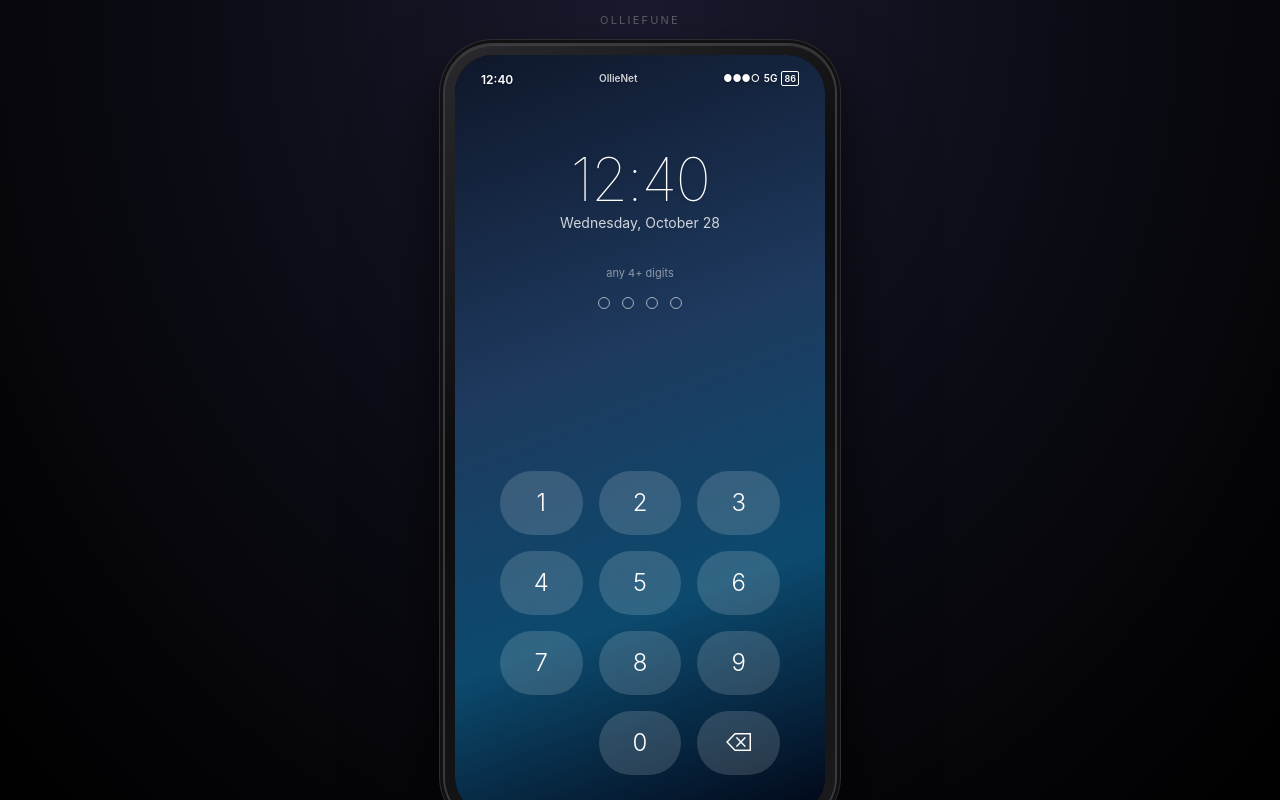
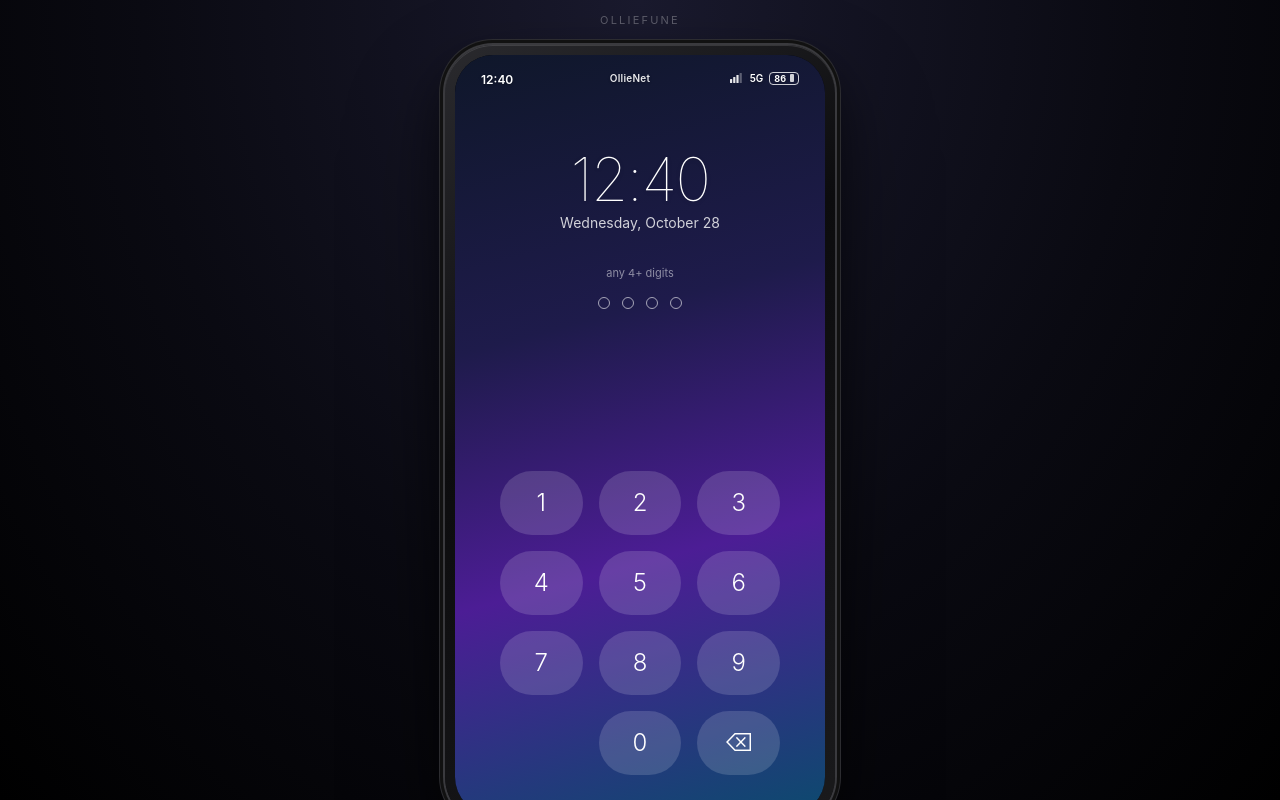
Before and after one commit to darkymark5511-png/olliefune, a Next.js app: page / in a window 1280 px wide. Built offline with nearby package versions, Linux system fonts and the light colour scheme.

Commit message:
ui: StatusBar, Boot, Lock, Home, Shell — Origin liquid glass

```diff
--- a/components/phone/BootScreen.tsx
+++ b/components/phone/BootScreen.tsx
@@ -4,21 +4,35 @@ import { useEffect } from "react";
 
 export default function BootScreen({ onDone }: { onDone: () => void }) {
   useEffect(() => {
-    const t = setTimeout(onDone, 2200);
+    const t = setTimeout(onDone, 2400);
     return () => clearTimeout(t);
   }, [onDone]);
 
   return (
     <div className="absolute inset-0 z-30 flex flex-col items-center justify-center bg-black">
-      <div className="animate-boot-fade flex flex-col items-center gap-4">
-        <div className="flex h-16 w-16 items-center justify-center rounded-[22%] bg-gradient-to-br from-sky-400 to-indigo-600 text-3xl font-black shadow-lg shadow-sky-500/30">
+      <div className="boot-logo flex flex-col items-center gap-5">
+        <div
+          className="flex h-[72px] w-[72px] items-center justify-center rounded-[22%] text-3xl font-black text-white shadow-2xl"
+          style={{
+            background:
+              "linear-gradient(145deg, #7dd3fc 0%, #6366f1 45%, #a855f7 100%)",
+            boxShadow:
+              "0 12px 40px rgba(99,102,241,0.45), inset 0 1px 0 rgba(255,255,255,0.4)",
+          }}
+        >
           F
         </div>
-        <p className="text-sm font-semibold tracking-widest text-white/70">
+        <p className="text-[13px] font-semibold tracking-[0.35em] text-white/70">
           FUNE
         </p>
-        <div className="mt-8 h-1 w-24 overflow-hidden rounded-full bg-white/10">
-          <div className="h-full w-1/2 animate-pulse-soft rounded-full bg-white/50" />
+        <div className="mt-6 h-[3px] w-28 overflow-hidden rounded-full bg-white/10">
+          <div
+            className="h-full rounded-full bg-white/70"
+            style={{
+              width: "60%",
+              animation: "bootGlow 1.6s ease infinite alternate",
+            }}
+          />
         </div>
       </div>
     </div>
--- a/components/phone/StatusBar.tsx
+++ b/components/phone/StatusBar.tsx
@@ -2,7 +2,6 @@
 
 export default function StatusBar({
   carrier = "OllieNet",
-  light = false,
 }: {
   carrier?: string;
   light?: boolean;
@@ -13,17 +12,24 @@ export default function StatusBar({
     minute: "2-digit",
     hour12: false,
   });
-  const c = light ? "text-black" : "text-white";
 
   return (
-    <div className={`status-bar ${c}`}>
-      <span>{time}</span>
-      <span className="text-[10px] opacity-80">{carrier}</span>
-      <span className="flex items-center gap-1 text-[10px]">
-        <span>●●●○</span>
-        <span>5G</span>
-        <span className="rounded-sm border border-current px-0.5 text-[9px]">
+    <div className="status-bar">
+      <span className="min-w-[52px]">{time}</span>
+      <span className="text-[10px] font-semibold tracking-wide opacity-90">
+        {carrier}
+      </span>
+      <span className="flex min-w-[72px] items-center justify-end gap-1.5 text-[10px]">
+        <svg width="14" height="10" viewBox="0 0 14 10" className="opacity-90">
+          <rect x="0" y="6" width="2.2" height="4" rx="0.5" fill="currentColor" />
+          <rect x="3.2" y="4" width="2.2" height="6" rx="0.5" fill="currentColor" />
+          <rect x="6.4" y="2" width="2.2" height="8" rx="0.5" fill="currentColor" />
+          <rect x="9.6" y="0" width="2.2" height="10" rx="0.5" fill="currentColor" opacity="0.35" />
+        </svg>
+        <span className="font-semibold">5G</span>
+        <span className="flex items-center gap-0.5 rounded-[4px] border border-white/80 px-1 py-[1px] text-[9px] font-bold leading-none">
           86
+          <span className="ml-0.5 inline-block h-2 w-1 rounded-[1px] bg-white/80" />
         </span>
       </span>
     </div>
--- a/lib/types.ts
+++ b/lib/types.ts
@@ -20,9 +20,9 @@ export interface FuneSettings {
 
 export const DEFAULT_SETTINGS: FuneSettings = {
   lockWallpaper:
-    "linear-gradient(160deg,#0f172a 0%,#1e3a5f 40%,#0c4a6e 70%,#020617 100%)",
+    "linear-gradient(165deg, #0f172a 0%, #1e1b4b 35%, #4c1d95 65%, #0c4a6e 100%)",
   homeWallpaper:
-    "linear-gradient(165deg,#0b1220 0%,#172554 45%,#0f172a 100%)",
+    "linear-gradient(160deg, #020617 0%, #172554 40%, #312e81 75%, #0f172a 100%)",
   deviceName: "Fune",
   carrier: "OllieNet",
   passcodeHint: "any 4+ digits",
```
